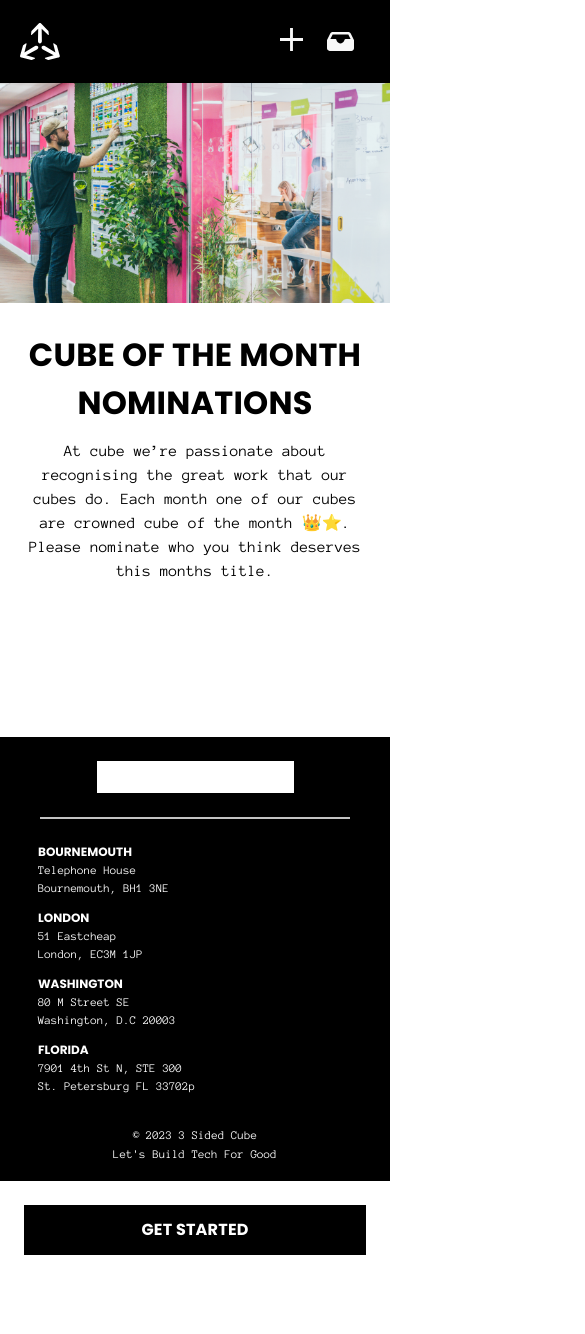
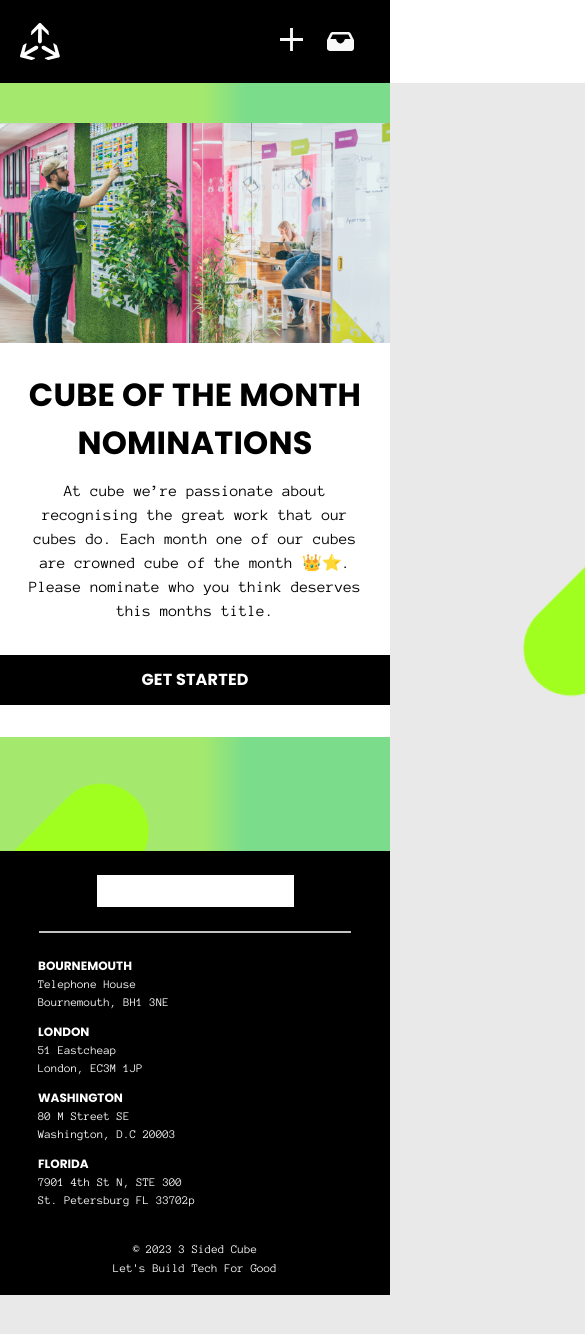
Before and after one commit to didymus707/cube_monthly_nomination, a React (Vite) app: page / in a window 390 px wide. Shown: the top 1334 px of the page, 585 px wide, since content can reach past the window. Before the commit the page ends 1279 px from the top, so only its background shows below. Built offline with nearby package versions, Linux system fonts and the light colour scheme.

Commit message:
header and hero section responsiveness

```diff
--- a/src/components/custom/button.tsx
+++ b/src/components/custom/button.tsx
@@ -1,10 +1,23 @@
 type ButtonProps = {
   text: string;
+  classes?: string[];
 };
 
 export const Button = (props: ButtonProps) => {
-  const { text } = props;
-  return (
-    <button className="font-poppins flex justify-center bg-black text-base text-white py-[13px] w-full h-[50px] tracking-[0.2px] font-bold">{text}</button>
-  );
+  const { text, classes = [] } = props;
+  const classNames = [
+    "font-poppins",
+    "flex",
+    "justify-center",
+    "bg-black",
+    "text-base",
+    "text-white",
+    "py-[13px]",
+    "w-full",
+    "h-[50px]",
+    "tracking-[0.2px]",
+    "font-bold",
+    ...classes,
+  ];
+  return <button className={classNames.join(" ")}>{text}</button>;
 };
--- a/src/components/custom/icons.tsx
+++ b/src/components/custom/icons.tsx
@@ -23,7 +23,7 @@ export const EmblemLogo = () => {
 export const Logo = (props: IconProps) => {
   const { classNames } = props;
   return (
-    <button className={classNames.join()}>
+    <button className={classNames.join(" ")}>
       <svg
         width="40"
         height="37"
@@ -37,13 +37,15 @@ export const Logo = (props: IconProps) => {
         />
       </svg>
     </button>
+    // <button className={classNames.join()}>
+    // </button>
   );
 };
 
 export const Logo3Sc = (props: IconProps) => {
   const { classNames } = props;
   return (
-    <button className={classNames.join()}>
+    <button className={classNames.join(" ")}>
       <svg
         xmlns="http://www.w3.org/2000/svg"
         width="197"
--- a/src/components/footer.tsx
+++ b/src/components/footer.tsx
@@ -1,12 +1,12 @@
 import { Logo3Sc } from "./custom/icons";
 
 export const Footer = () => (
-  <footer className="bg-black text-white mt-[154px]">
-    <div>
-      <div className="logo py-6 flex justify-center">
-        <Logo3Sc classNames={[]} />
-      </div>
-      <div className="horizontal w-[310px] h-[2px] bg-[#C3C3C3] mx-auto" />
+  <footer className="relative bg-black text-white mt-[154px]">
+    <div className="flex flex-col">
+      <button className="py-6 flex justify-center">
+        <Logo3Sc classNames={["flex"]} />
+      </button>
+      <div className="horizontal w-[80%] h-[2px] bg-[#C3C3C3] mx-auto" />
       <div className="ml-[28px] mt-6 mb-[27px]">
         <ul className="pl-[10px] flex flex-col gap-y-3 text-white list-none">
           <li className="text-xs/[18px]">
--- a/src/components/hero-section.tsx
+++ b/src/components/hero-section.tsx
@@ -2,31 +2,44 @@ import React from "react";
 import HeroImg from "../assets/hero.png";
 import { Button } from "./custom/button";
 import { Footer } from "./footer";
+import GreenBlob from "../assets/greenBlob.png";
 
 export const HeroSection = () => {
   return (
-    <section>
-      <div className="absolute " />
-      <div>
-
-      </div>
-      <div className="hero">
+    <section
+      style={{
+        background:
+          "linear-gradient(90deg, rgba(116,255,6,1) 52%, rgba(35,230,68,1) 63%)",
+      }}
+    >
+      <div className="hero-container relative">
+        <div
+          className="hero-bg absolute bg-cover bg-no-repeat bg-center bg-[lightgray]/[0.5] w-[1839px] h-[1310px]"
+          style={{ backgroundImage: `url(${GreenBlob})` }}
+        />
+        <article className="content-container relative z-50 max-w-[800px] flex flex-col items-center justify-center mx-auto bg-white top-[40px]">
+          <div className="hero flex justify-center">
             <img src={HeroImg} alt="hero image" />
           </div>
-      <article className="pt-7 px-4 text-center">
+          <div className="pt-7 px-4 text-center">
             <h2 className="font-poppins text-[32px]/[48px] not-italic font-bold tracking-[0.2px] uppercase">
               CUBE OF THE MONTH NOMINATIONS
             </h2>
-        <p className="pt-3 font-anon text-base">
+            <p className="pt-3 font-anon text-base sm:max-w-[600px]">
               At cube we’re passionate about recognising the great work that our
-          cubes do. Each month one of our cubes are crowned cube of the month
-          👑⭐. Please nominate who you think deserves this months title.
+              cubes do. Each month one of our cubes are crowned cube of the
+              month 👑⭐. Please nominate who you think deserves this months
+              title.
             </p>
+          </div>
+          <Button text="GET STARTED" classes={["w-[286px] my-8"]} />
         </article>
+        {/* <img src={GreenBlob} alt="hero background" /> */}
+      </div>
 
-      <Footer />
+      {/* <Footer /> */}
 
-      <div
+      {/* <div
         className="flex justify-center w-full px-6 pb-6"
         // className="flex justify-center w-full px-6 py-[21px]"
         // style={{
@@ -34,7 +47,8 @@ export const HeroSection = () => {
         // }}
       >
         <Button text="GET STARTED" />
-      </div>
+      </div> */}
+      <Footer />
     </section>
   );
 };
--- a/vite.config.ts
+++ b/vite.config.ts
@@ -5,4 +5,7 @@ import react from '@vitejs/plugin-react'
 // https://vitejs.dev/config/
 export default defineConfig({
   plugins: [react()],
-})
+  build: {
+    assetsDir: "assets",
+  },
+});
```
Also changed, not shown: src/assets/greenBlob.png (added). Lines whose indentation alone changed are shown as unchanged.
